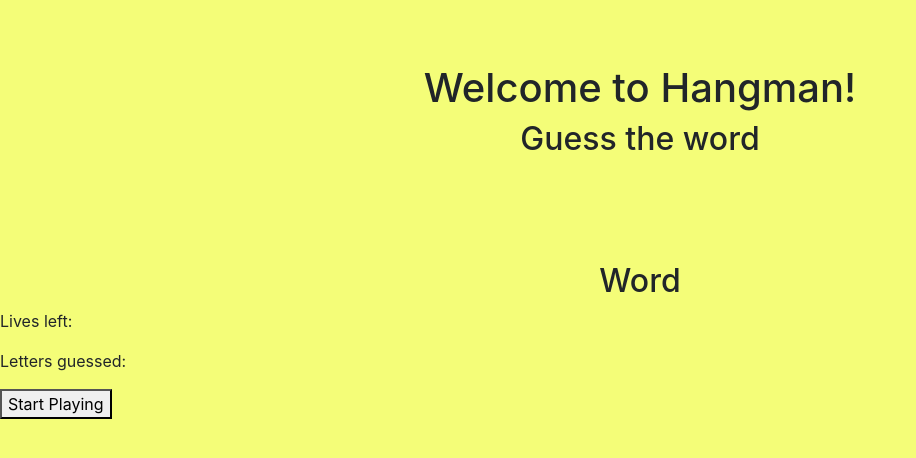
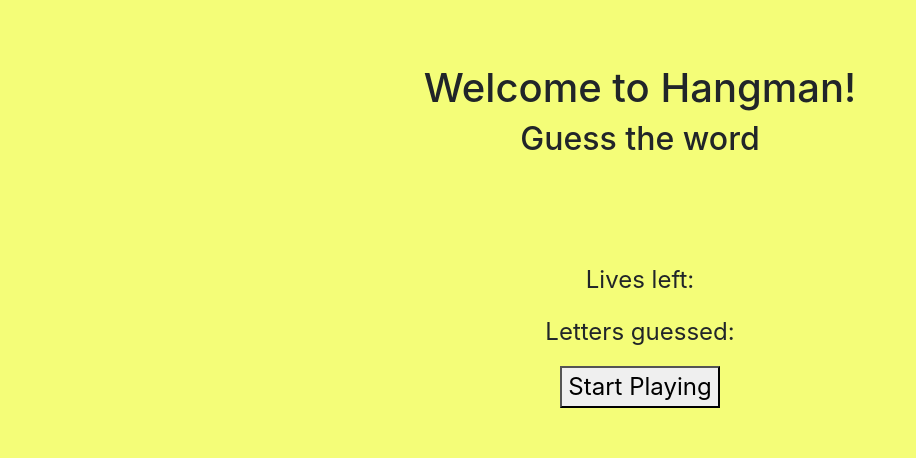
Before and after one commit to BritishBambi/hangman, a plain HTML site: page index.html in a window 1280 px wide. Shown: the whole page, without its empty margins (0-916 px from the left). Drawn offline with nearby package versions, Linux system fonts and the light colour scheme.

Commit message:
Style more html for javascript use

```diff
--- a/assets/style.css
+++ b/assets/style.css
@@ -1,3 +1,7 @@
 body {
     background-color: #f4fd78;
 }
+
+#info {
+    font-size: 1.5rem;
+}
--- a/hangman.js
+++ b/hangman.js
@@ -64,9 +64,7 @@ function guessLetter(event) {
     }
 }
 
-document.getElementById("start").addEventListener("click", function() {
-    document.getElementById("start").style.display = "none";
-});
+
 
 // Set up the initial display
 document.getElementById("word").innerHTML = answerArray.join(" ");
--- a/index.html
+++ b/index.html
@@ -16,12 +16,15 @@
         <h2>Guess the word</h2>
     </div>
     <div>
-        <p class="h2 text-center">Word<span id="word"></span></p>
+        <p class="h2 text-center"><span id="word"></span></p>
     </div>
-    <p>Lives left: <span id="lives-left"></span></p>
-    <p>Letters guessed: <span id="guesses"></span></p>
-    <button id="start">Start Playing</button>
-    <script src="hangman.js"></script>
+    <div id="info" class="text-center">
+        <p>Lives left: <span id="lives-left"></span></p>
+        <p>Letters guessed: <span id="guesses"></span></p>
+        <button id="start">Start Playing</button>
+    </div>
+
+    <script src="/hangman.js"></script>
 </body>
 
 </html>
```
Also changed, not shown: index.js (added).
